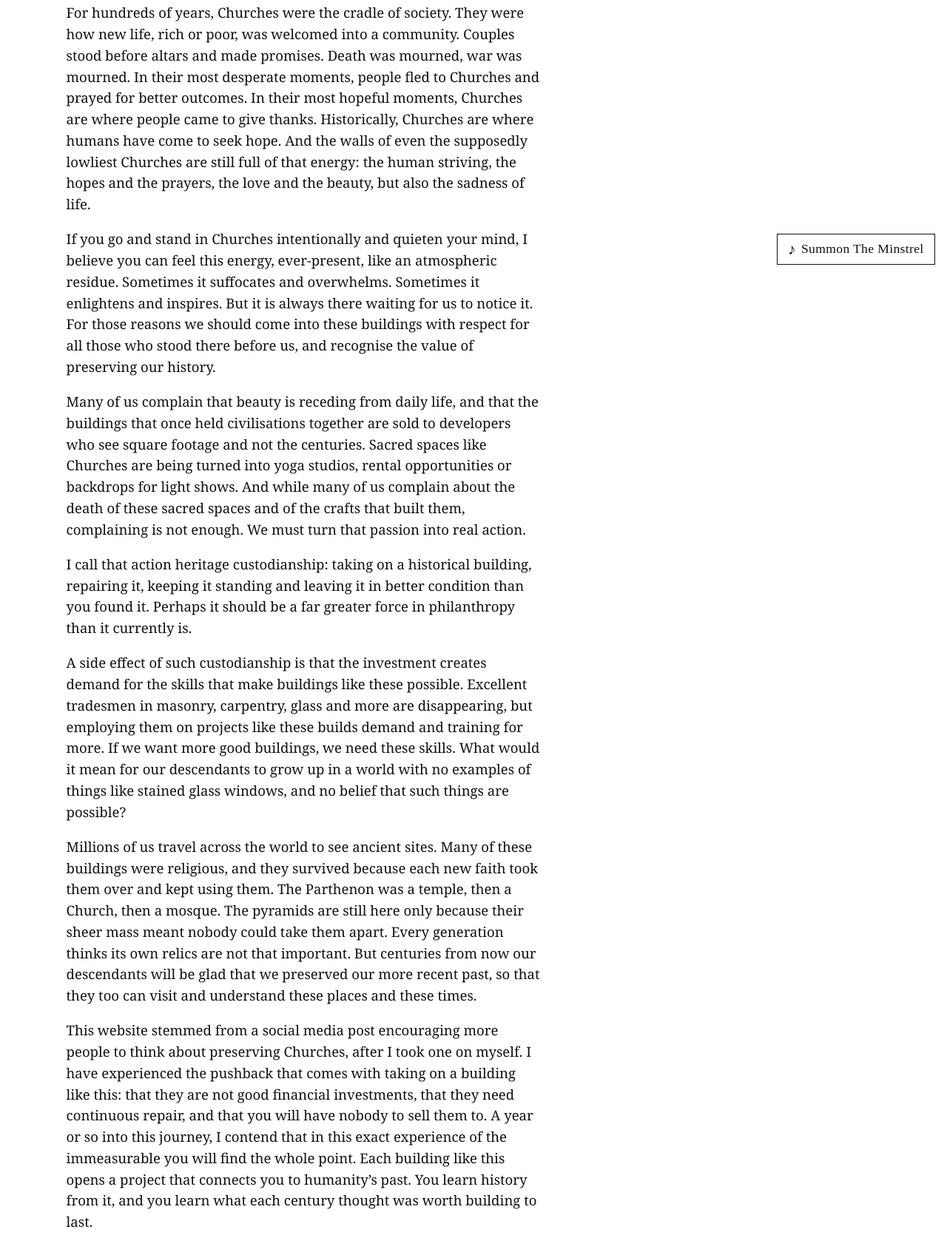
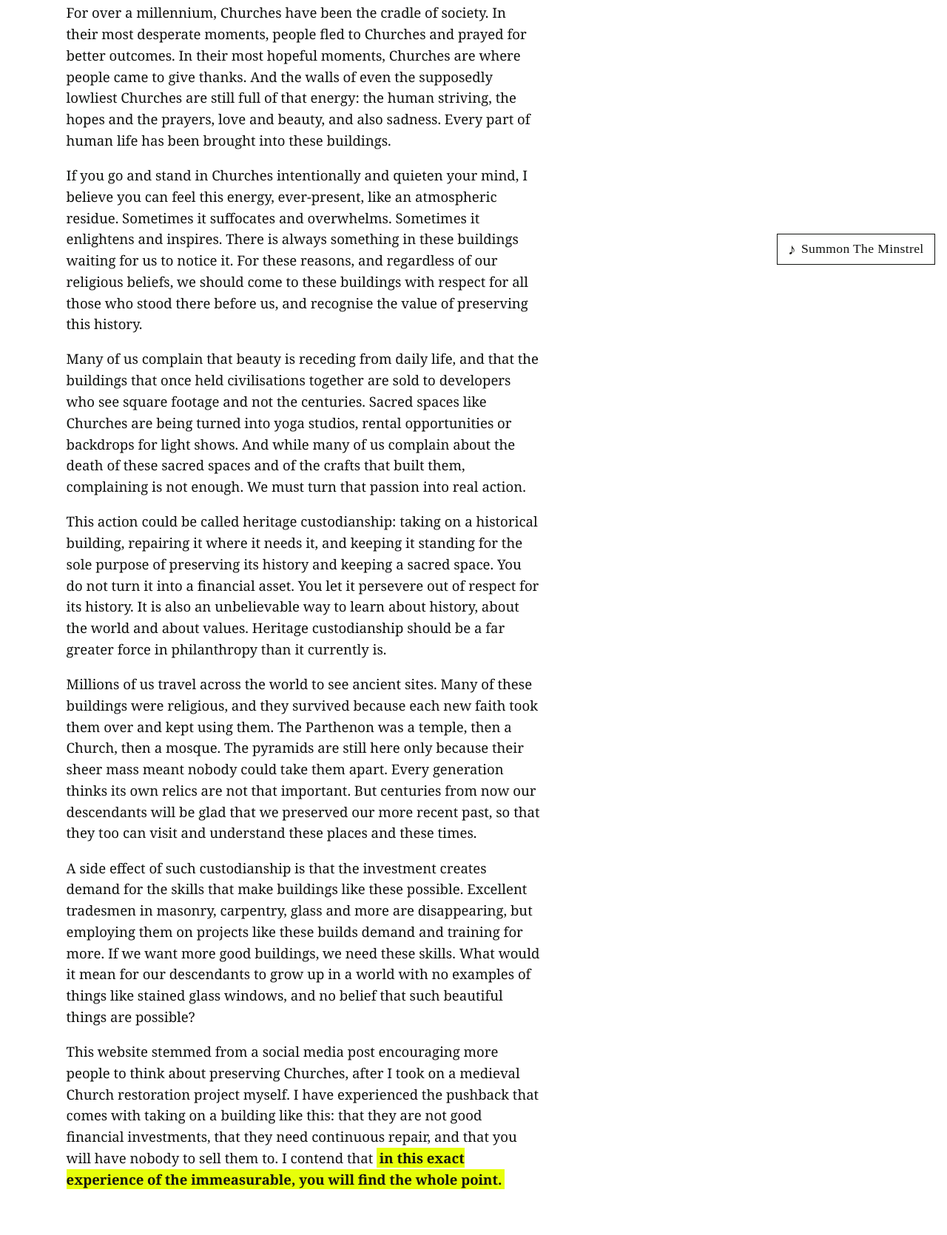
Before and after one commit to rmt1/church1, an Astro site: page /why in a window 1280 px wide. Shown: the part 426-2096 px from the top of the page at 74% size. Built offline with nearby package versions, Linux system fonts and the light colour scheme; Astro itself is replaced by a stand-in of ours; a web font is replaced by a local one.

Commit message:
Trial: Why Save Them second round of edits, closing line highlighted
Co-Authored-By: Claude Fable 5.2 <noreply@anthropic.com>
Claude-Session: https://claude.ai/code/session_018ukjFhsFfPaMdqjnQt9uJa

```diff
--- a/src/pages/why.md
+++ b/src/pages/why.md
@@ -6,16 +6,16 @@ description: Why old Churches are worth saving, and what heritage custodianship
 
 Churches have been in decline in communities across the West for decades. But you don't need to be Christian to recognise the value in saving these buildings. You just have to respect history.
 
-For hundreds of years, Churches were the cradle of society. They were how new life, rich or poor, was welcomed into a community. Couples stood before altars and made promises. Death was mourned, war was mourned. In their most desperate moments, people fled to Churches and prayed for better outcomes. In their most hopeful moments, Churches are where people came to give thanks. Historically, Churches are where humans have come to seek hope. And the walls of even the supposedly lowliest Churches are still full of that energy: the human striving, the hopes and the prayers, the love and the beauty, but also the sadness of life.
+For over a millennium, Churches have been the cradle of society. In their most desperate moments, people fled to Churches and prayed for better outcomes. In their most hopeful moments, Churches are where people came to give thanks. And the walls of even the supposedly lowliest Churches are still full of that energy: the human striving, the hopes and the prayers, love and beauty, and also sadness. Every part of human life has been brought into these buildings.
 
-If you go and stand in Churches intentionally and quieten your mind, I believe you can feel this energy, ever-present, like an atmospheric residue. Sometimes it suffocates and overwhelms. Sometimes it enlightens and inspires. But it is always there waiting for us to notice it. For those reasons we should come into these buildings with respect for all those who stood there before us, and recognise the value of preserving our history.
+If you go and stand in Churches intentionally and quieten your mind, I believe you can feel this energy, ever-present, like an atmospheric residue. Sometimes it suffocates and overwhelms. Sometimes it enlightens and inspires. There is always something in these buildings waiting for us to notice it. For these reasons, and regardless of our religious beliefs, we should come to these buildings with respect for all those who stood there before us, and recognise the value of preserving this history.
 
 Many of us complain that beauty is receding from daily life, and that the buildings that once held civilisations together are sold to developers who see square footage and not the centuries. Sacred spaces like Churches are being turned into yoga studios, rental opportunities or backdrops for light shows. And while many of us complain about the death of these sacred spaces and of the crafts that built them, complaining is not enough. We must turn that passion into real action.
 
-I call that action heritage custodianship: taking on a historical building, repairing it, keeping it standing and leaving it in better condition than you found it. Perhaps it should be a far greater force in philanthropy than it currently is.
-
-A side effect of such custodianship is that the investment creates demand for the skills that make buildings like these possible. Excellent tradesmen in masonry, carpentry, glass and more are disappearing, but employing them on projects like these builds demand and training for more. If we want more good buildings, we need these skills. What would it mean for our descendants to grow up in a world with no examples of things like stained glass windows, and no belief that such things are possible?
+This action could be called heritage custodianship: taking on a historical building, repairing it where it needs it, and keeping it standing for the sole purpose of preserving its history and keeping a sacred space. You do not turn it into a financial asset. You let it persevere out of respect for its history. It is also an unbelievable way to learn about history, about the world and about values. Heritage custodianship should be a far greater force in philanthropy than it currently is.
 
 Millions of us travel across the world to see ancient sites. Many of these buildings were religious, and they survived because each new faith took them over and kept using them. The Parthenon was a temple, then a Church, then a mosque. The pyramids are still here only because their sheer mass meant nobody could take them apart. Every generation thinks its own relics are not that important. But centuries from now our descendants will be glad that we preserved our more recent past, so that they too can visit and understand these places and these times.
 
-This website stemmed from a social media post encouraging more people to think about preserving Churches, after I took one on myself. I have experienced the pushback that comes with taking on a building like this: that they are not good financial investments, that they need continuous repair, and that you will have nobody to sell them to. A year or so into this journey, I contend that in this exact experience of the immeasurable you will find the whole point. Each building like this opens a project that connects you to humanity's past. You learn history from it, and you learn what each century thought was worth building to last.
+A side effect of such custodianship is that the investment creates demand for the skills that make buildings like these possible. Excellent tradesmen in masonry, carpentry, glass and more are disappearing, but employing them on projects like these builds demand and training for more. If we want more good buildings, we need these skills. What would it mean for our descendants to grow up in a world with no examples of things like stained glass windows, and no belief that such beautiful things are possible?
+
+This website stemmed from a social media post encouraging more people to think about preserving Churches, after I took on a medieval Church restoration project myself. I have experienced the pushback that comes with taking on a building like this: that they are not good financial investments, that they need continuous repair, and that you will have nobody to sell them to. I contend that <mark style="background: var(--hi); color: inherit; padding: 0.05em 0.2em; font-weight: 600;">in this exact experience of the immeasurable, you will find the whole point.</mark>
```
